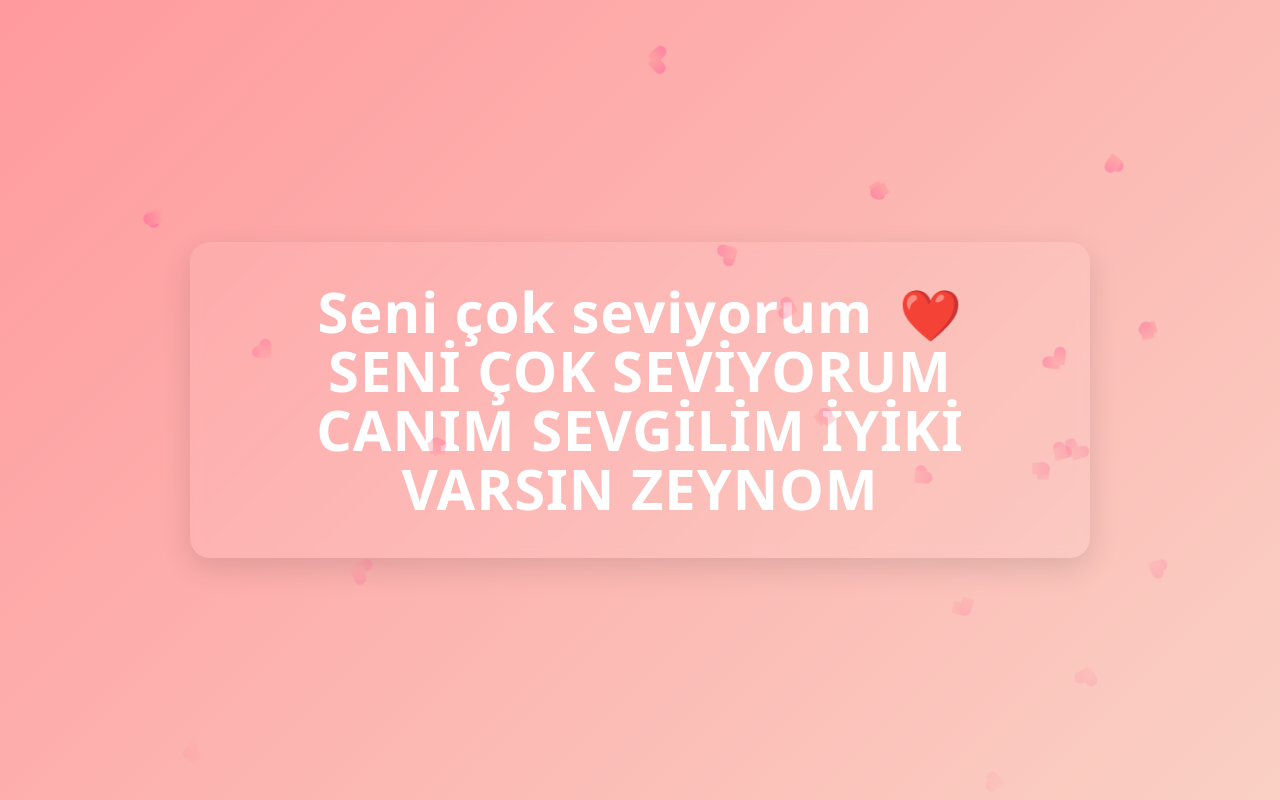
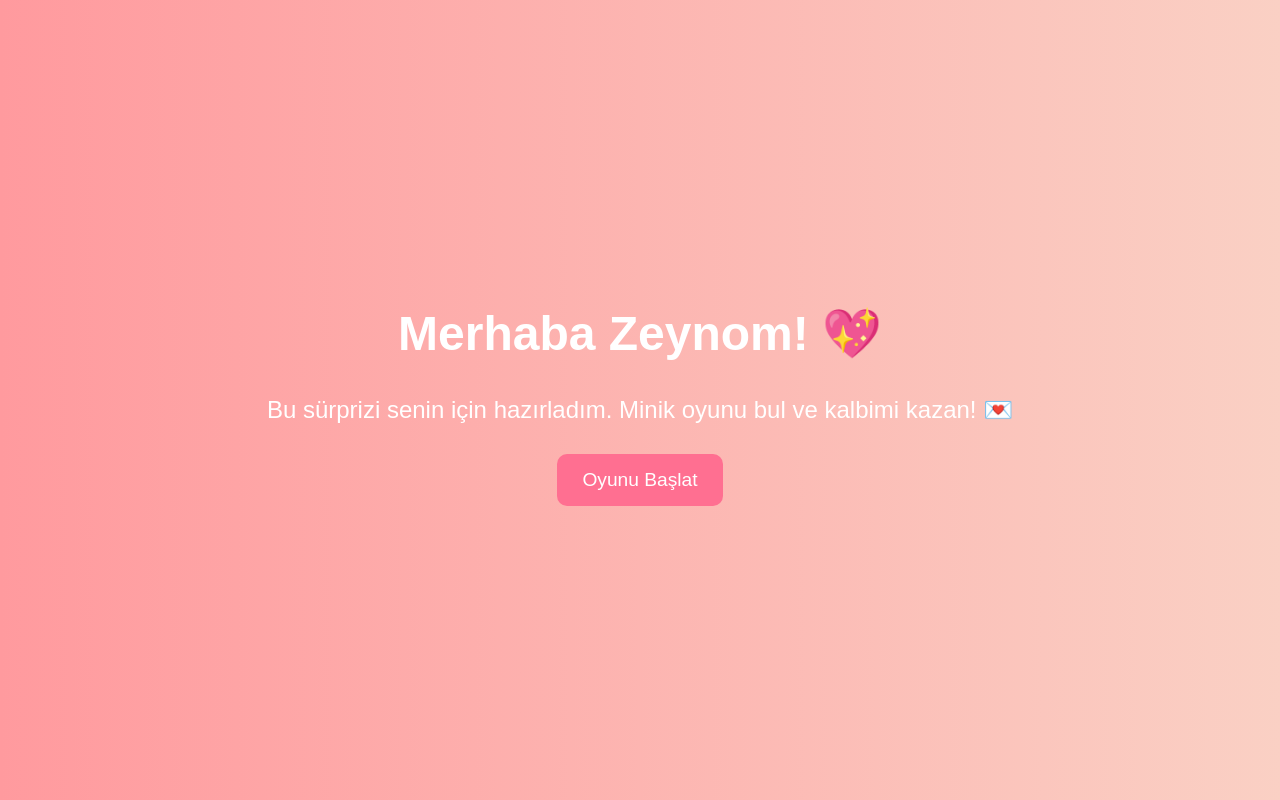
Before and after one commit to guneybulut/ZEYNEP, a plain HTML site: page index.html in a window 1280 px wide. Drawn offline with Linux system fonts and the light colour scheme.

Commit message:
Add files via upload

```diff
--- a/index.html
+++ b/index.html
@@ -3,70 +3,70 @@
 <head>
     <meta charset="UTF-8">
     <meta name="viewport" content="width=device-width, initial-scale=1.0">
-  <title>Sevgilim ZEYNEP</title>
+    <title>Sevgilim İçin Sürpriz 💖</title>
     <style>
-    :root { --bg1:#ff9a9e; --bg2:#fad0c4; }
-    html, body { height:100%; margin:0; font-family: 'Segoe UI', Tahoma, Geneva, Verdana, sans-serif; }
         body {
-      display:flex; align-items:center; justify-content:center;
-      background: linear-gradient(135deg, var(--bg1), var(--bg2));
-      overflow:hidden;
+            font-family: 'Arial', sans-serif;
+            background: linear-gradient(to right, #ff9a9e, #fad0c4);
+            display: flex;
+            flex-direction: column;
+            align-items: center;
+            justify-content: center;
+            height: 100vh;
+            margin: 0;
+            text-align: center;
+            color: #fff;
         }
-    .card {
-      text-align:center;
-      background: rgba(255,255,255,0.08);
-      backdrop-filter: blur(6px);
-      border-radius:20px;
-      padding:40px 50px;
-      box-shadow: 0 10px 30px rgba(0,0,0,0.12);
-      max-width:800px;
+        h1 { font-size: 3rem; margin-bottom: 10px; }
+        p { font-size: 1.5rem; margin-bottom: 30px; }
+        button {
+            background-color: #ff6f91;
+            border: none;
+            padding: 15px 25px;
+            font-size: 1.2rem;
+            border-radius: 10px;
+            cursor: pointer;
+            color: white;
+            transition: background-color 0.3s;
         }
-    h1 {
-      margin:0;
-      font-size:clamp(28px,6vw,56px);
-      color:#fff;
-      letter-spacing:1px;
-      line-height:1.05;
-      opacity:0;
-      transform:translateY(20px);
-      animation:fadeUp .9s forwards .2s;
+        button:hover { background-color: #ff3c7e; }
+        #game { margin-top: 20px; }
+        .heart {
+            color: red;
+            font-size: 2rem;
+            cursor: pointer;
+            display: inline-block;
+            transition: transform 0.2s;
         }
-    .heart { display:inline-block; margin-left:10px; transform:translateY(4px); font-size:0.9em; animation:beat 1s infinite; }
-    @keyframes fadeUp { to { opacity:1; transform:none; } }
-    @keyframes beat { 0%{transform:scale(1)}40%{transform:scale(1.18)}70%{transform:scale(0.95)}100%{transform:scale(1)} }
-    .float-area{position:fixed; inset:0; pointer-events:none;}
-    .heart-drop{position:absolute;width:18px;height:18px;border-radius:50%;background:transparent;transform-origin:center;animation:fall linear forwards;}
-    .heart-drop:before,.heart-drop:after{content:"";position:absolute;width:12px;height:18px;border-radius:12px 12px 0 0;background:linear-gradient(180deg,#ff6b9a,#ff9a9e);}
-    .heart-drop:before{left:4px;transform:rotate(-45deg);}
-    .heart-drop:after{right:4px;transform:rotate(45deg);}
-    @keyframes fall{to{transform:translateY(120vh) rotate(720deg);opacity:0}}
+        .heart:hover { transform: scale(1.5); }
     </style>
 </head>
 <body>
-  <div class="card">
-    <h1>Seni çok seviyorum <span class="heart">❤️</span><br>SENİ ÇOK SEVİYORUM CANIM SEVGİLİM İYİKİ VARSIN ZEYNOM</h1>
-  </div>
-  <div class="float-area" id="floatArea"></div>
+    <h1>Merhaba Zeynom! 💖</h1>
+    <p>Bu sürprizi senin için hazırladım. Minik oyunu bul ve kalbimi kazan! 💌</p>
+    <button onclick="startGame()">Oyunu Başlat</button>
+    <div id="game"></div>
     <script>
-    const area = document.getElementById('floatArea');
-    function rand(min,max){return Math.random()*(max-min)+min;}
-    function makeHeart(){
-      const el = document.createElement('div');
-      el.className = 'heart-drop';
-      const size = Math.floor(rand(14,36));
-      el.style.width = size+'px';
-      el.style.height = size+'px';
-      el.style.left = rand(-5,100)+'%';
-      el.style.top = '-10%';
-      el.style.opacity = rand(0.7,1);
-      const dur = rand(4,9);
-      el.style.animationDuration = dur+'s';
-      el.style.transform='translateY(0)';
-      area.appendChild(el);
-      setTimeout(()=> el.remove(), (dur+0.5)*1000);
+        function startGame() {
+            const gameDiv = document.getElementById('game');
+            gameDiv.innerHTML = '<p>Kalbi bulmak için aşağıdaki kalplerden birine tıkla!</p>';
+            for (let i = 0; i < 5; i++) {
+                const heart = document.createElement('span');
+                heart.className = 'heart';
+                heart.textContent = '❤️';
+                heart.onclick = () => checkHeart(i);
+                gameDiv.appendChild(heart);
             }
-    for(let i=0;i<18;i++){ setTimeout(makeHeart, i*180); }
-    setInterval(makeHeart, 800);
+        }
+        function checkHeart(index) {
+            const correctHeart = Math.floor(Math.random() * 5);
+            const gameDiv = document.getElementById('game');
+            if (index === correctHeart) {
+                gameDiv.innerHTML = '<h2>🎉 Afferın sevgilim opucugu hakettin 💖</h2>';
+            } else {
+                alert('Hahaha yanlış kalp! Tekrar dene 😘');
+            }
+        }
     </script>
 </body>
 </html>
```
Lines whose indentation alone changed are shown as unchanged.
